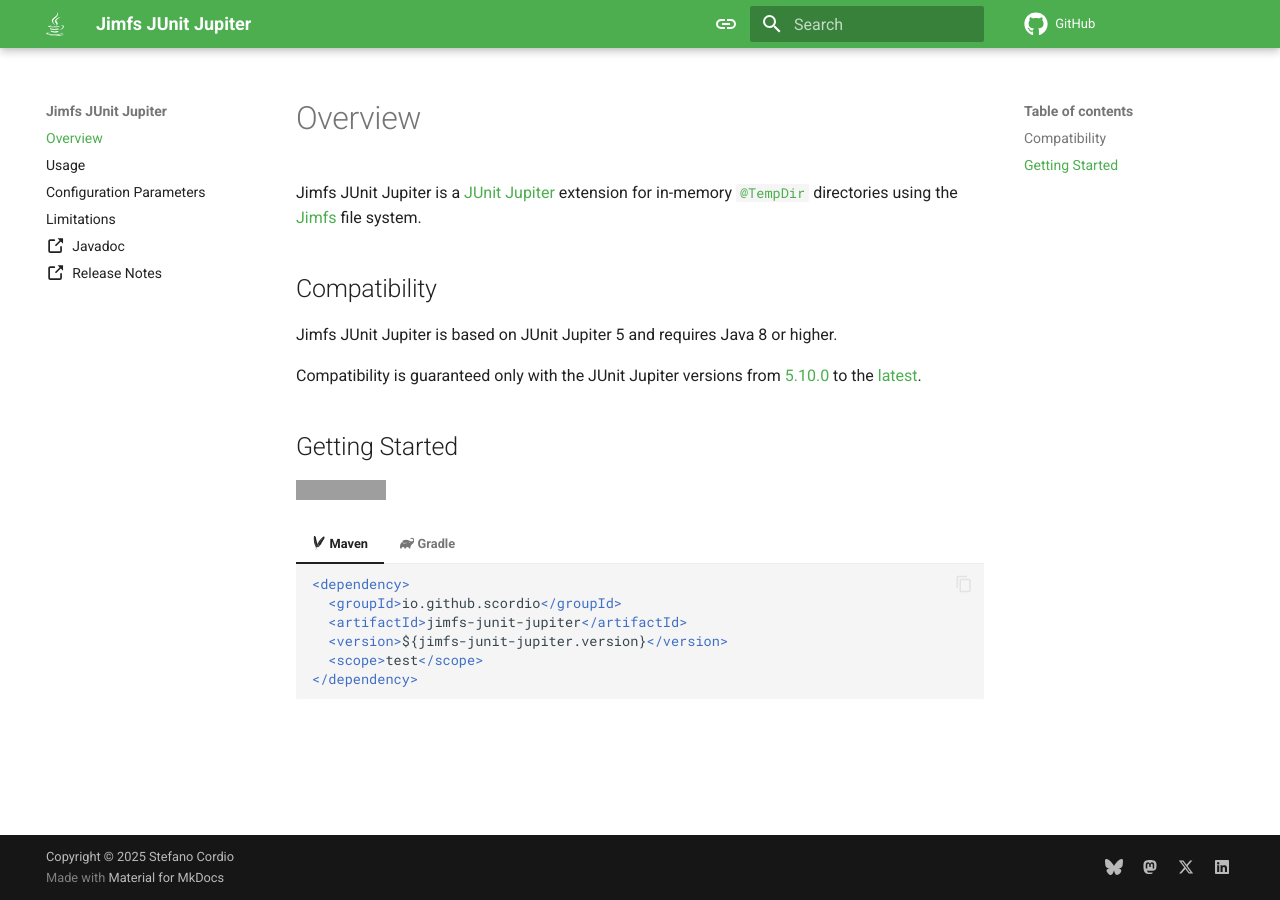
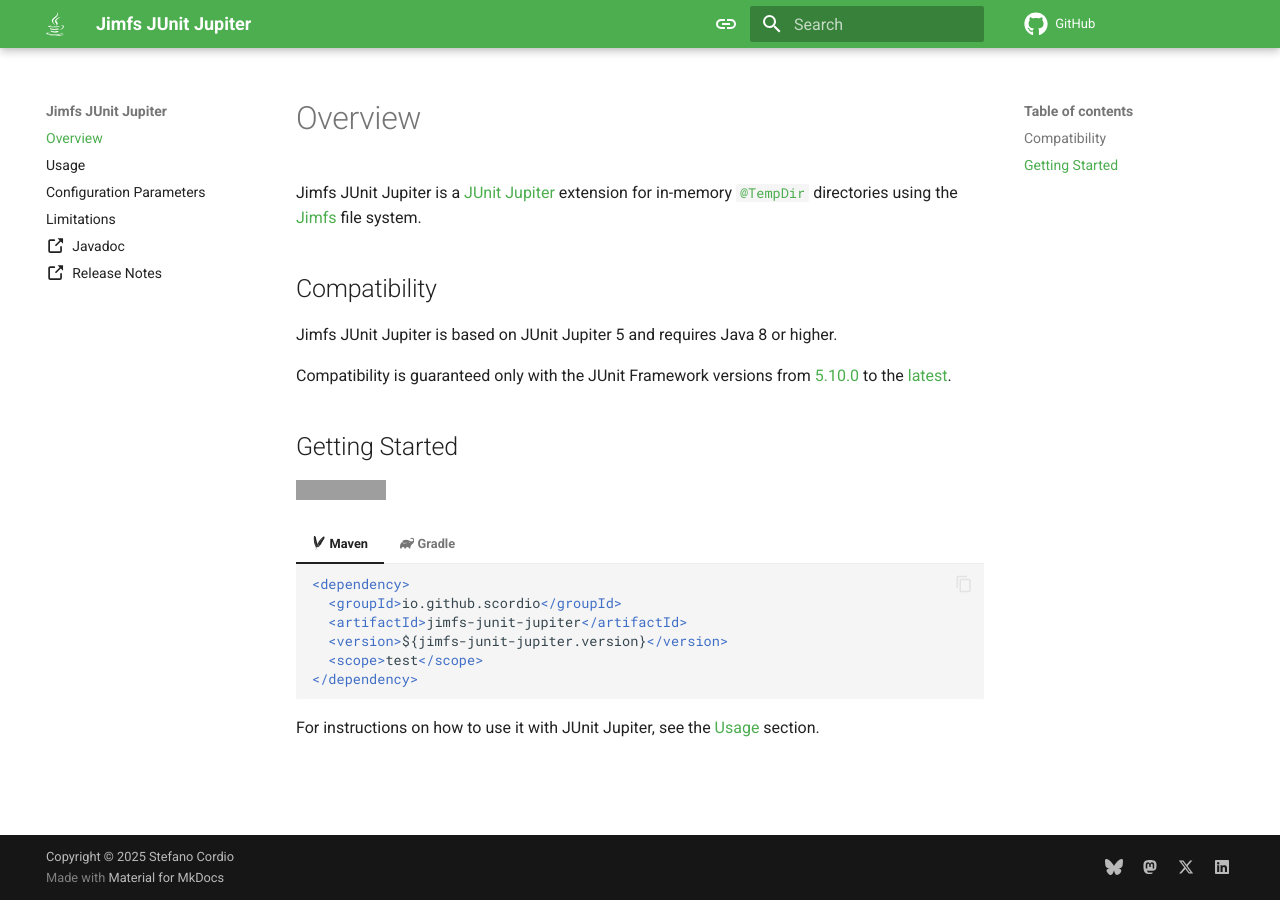
Before and after one commit to scordio/jimfs-junit-jupiter, an MkDocs documentation site: the page built from docs/index.md, in a window 1280 px wide. Built offline with MkDocs 1.6.1 and Material for MkDocs 9.7.7, drawn with Linux system fonts in a browser that asks for light colours; comment, search, counter and statistics services are not loaded; grey boxes are pictures that could not be loaded.

Commit message:
Cosmetic

````diff
--- a/docs/index.md
+++ b/docs/index.md
@@ -8,14 +8,14 @@ using the [Jimfs](https://github.com/google/jimfs) file system.
 
 Jimfs JUnit Jupiter is based on JUnit Jupiter 5 and requires Java 8 or higher.
 
-Compatibility is guaranteed only with the JUnit Jupiter versions from
+Compatibility is guaranteed only with the JUnit Framework versions from
 [5.10.0](https://junit.org/junit5/docs/5.10.0/release-notes/index.html)
 to the
 [latest](https://junit.org/junit5/docs/current/release-notes/index.html).
 
 ## Getting Started
 
-[![Jimfs JUnit Jupiter](https://img.shields.io/maven-central/v/io.github.scordio/jimfs-junit-jupiter?label=Jimfs%20JUnit%20Jupiter)](https://central.sonatype.com/artifact/io.github.scordio/jimfs-junit-jupiter)
+[![Jimfs JUnit Jupiter](https://img.shields.io/maven-central/v/io.github.scordio/jimfs-junit-jupiter?label=Jimfs%20JUnit%20Jupiter&color=#4cae4f)](https://central.sonatype.com/artifact/io.github.scordio/jimfs-junit-jupiter)
 
 === ":simple-apachemaven: Maven"
 
@@ -33,3 +33,5 @@ to the
     ``` kotlin
     testImplementation("io.github.scordio:jimfs-junit-jupiter:${jimfsJunitJupiterVersion}")
     ```
+
+For instructions on how to use it with JUnit Jupiter, see the [Usage](usage.md) section.
````
